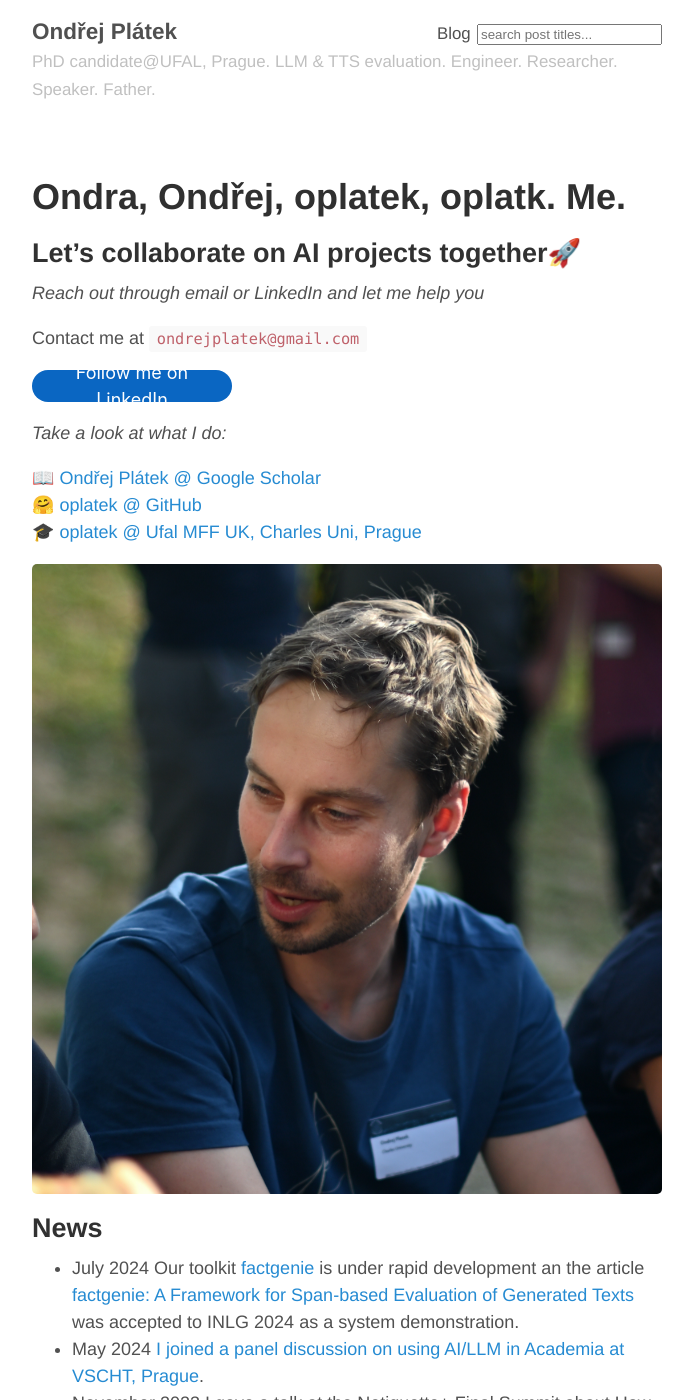
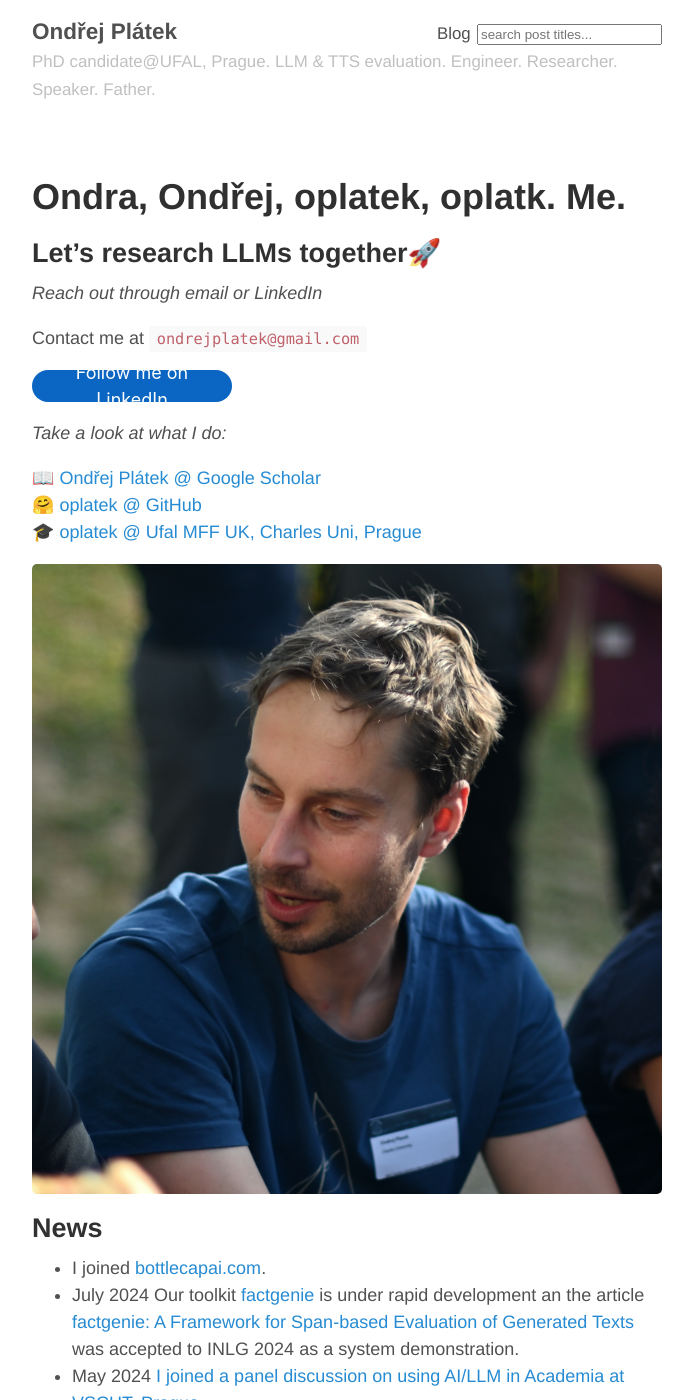
Before and after one commit to oplatek/oplatek.github.io, a Jekyll site: the page built from index.md, in a window 1280 px wide and 1400 px high. Shown: the whole window, without its empty margins (293-986 px from the left). Built offline with Jekyll 4.4.1, drawn with Linux system fonts in a browser that asks for light colours.

Commit message:
Revise message
BottleCap update

```diff
--- a/index.md
+++ b/index.md
@@ -4,9 +4,9 @@ title: Ondra, Ondřej, oplatek, oplatk. Me.
 subtitle: Machine Learning Researcher
 ---
 
-## Let's collaborate on AI projects together🚀
+## Let's research LLMs together🚀
 
-_Reach out through email or LinkedIn and let me help you_
+_Reach out through email or LinkedIn_
 
 Contact me at `ondrejplatek@gmail.com`
 <style> .libutton {
@@ -36,6 +36,7 @@ _Take a look at what I do:_
 
 
 ## News
+* I joined [bottlecapai.com](https://www.bottlecapai.com).
 * July 2024 Our toolkit [factgenie](https://github.com/kasnerz/factgenie/) is under rapid development an the article [factgenie: A Framework for Span-based Evaluation of Generated Texts](https://arxiv.org/abs/2407.17863) was accepted to INLG 2024 as a system demonstration.
 * May 2024 [I joined a panel discussion on using AI/LLM in Academia at VSCHT, Prague](https://www.linkedin.com/posts/ondrejplatek_we-did-it-me-and-my-partner-in-crime-dajana-activity-7201491526655320065-rZoX).
 * November 2023 I gave a talk at the Netiquette+ Final Summit about How to use AI responsibly in Czech🇨🇿. [See the slides in the complementary blog post](https://opla.cz/2023/11/29/ai-etika/).
```
